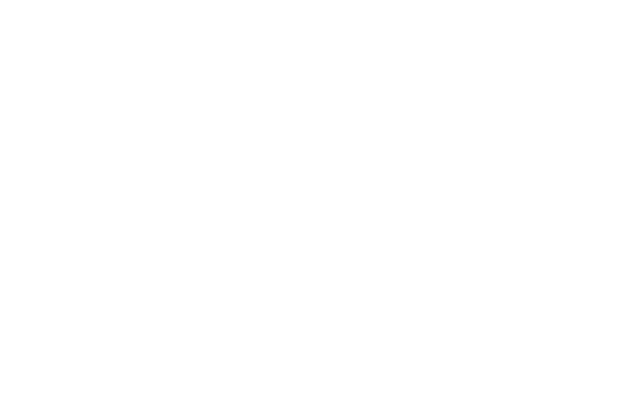
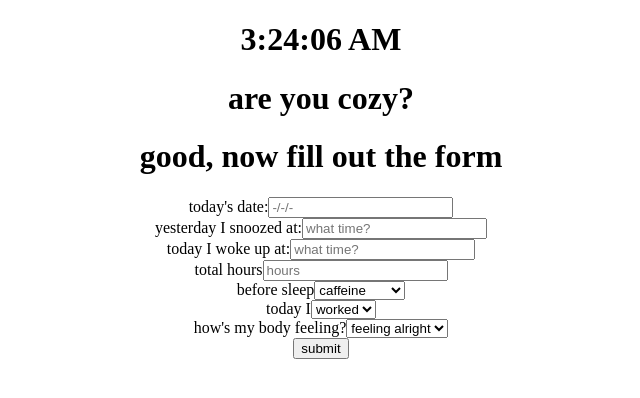
Before and after one commit to lilyshowlader/goodnight.me, a React (Create React App) app: page /days/new in a window 1280 px wide. Before the commit this address had no page. Shown: the top 398 px of the page, without its empty margins (319-959 px from the left). Built offline with nearby package versions, Linux system fonts and the light colour scheme; no server answers.

Commit message:
update day form with date

```diff
--- a/src/App.js
+++ b/src/App.js
@@ -7,9 +7,19 @@ import Day from './pages/Day/Day';
 // import NavBar from './components/NavBar/NavBar';
 import { Routes, Route} from 'react-router-dom'
 
-
+import { useNavigate } from 'react-router-dom';
+import { useState } from 'react';
+import * as dayService from "./services/dayService.js"
 
 function App() {
+  const navigate = useNavigate()
+  const [days, setDays] = useState([])
+
+  const handleAddDay = async (dayData) => {
+    const newDay = await dayService.create(dayData)
+    setDays([newDay, ...days])
+    navigate('/days')
+  }
 
   return (
     <div className="App">
@@ -19,8 +29,8 @@ function App() {
       <Route path='/' element={<Landing/>} />
       <Route path='/options' element={<Options />}/>
       <Route path='/useapp' element={<UseApp />}/>
-      <Route path='/viewlogs' element={<ViewDays/>}/>
-      <Route path='/logfortoday' element={<Day />}/>
+      <Route path='/days' element={<ViewDays title="no" handle="mymy"/>}/>
+      <Route path='/days/new' element={<Day handleAddDay={handleAddDay}/>}/>
       </Routes>
     </div>
 
--- a/src/pages/Day/Day.jsx
+++ b/src/pages/Day/Day.jsx
@@ -1,30 +1,46 @@
 import { useState } from "react";
 
-const Log = () => {
+
+
+const Day = (props) => {
   const [form, setForm]  = useState({
+    date: '',
     snoozedAt: '',
     wokeUp: '',
     totalHours: '',
     beforeSleep: '',
-    today: 'Working',
-    bodyCondition: '',
+    today: 'worked',
+    bodyCondition: 'feeling alright',
   })
+
 
 
   const handleChange = ({ target }) => {
     setForm({ ...form, [target.name]: target.value })
   }
 
-  // const handleSubmit = (e) => {
-  //   e.preventDefault()
-  //   handleAddBlog(form)
-  // }
+  const handleSubmit = (e) => {
+    e.preventDefault()
+    props.handleAddDay(form)
+  }
 
   return (
     <>
+    <h1>{new Date().toLocaleTimeString()}</h1>
     <h1>are you cozy?</h1>
     <h1>good, now fill out the form</h1>
-    <form>
+    <form onSubmit={handleSubmit}>
+    <label>today's date:</label>
+      <input
+          required
+          type="text"
+          name="date"
+          id="date-input"
+          value={form.date}
+          placeholder="-/-/-"
+          onChange={handleChange}
+        />
+        <br></br>
       <label>yesterday I snoozed at:</label>
       <input
           required
@@ -50,9 +66,10 @@ const Log = () => {
       <label>total hours</label>
       <input
           required
-          type="text"
+          type="number"
           name="totalHours"
           id="totalHours-input"
+          max={15}
           value={form.totalHours}
           placeholder="hours"
           onChange={handleChange}
@@ -109,4 +126,4 @@ const Log = () => {
   )
 }
 
-export default Log
+export default Day
--- a/src/pages/Options/Options.jsx
+++ b/src/pages/Options/Options.jsx
@@ -8,9 +8,9 @@ const Options = () => {
     <p><Link to='/useapp' className={styles.fontTwo}>how to use this app</Link></p>
     </div>
     <div className={styles.buttonContainer}>
-    <p><Link to='/viewlogs' className={styles.fontTwo}>view my sleep logs</Link></p>
+    <p><Link to='/days' className={styles.fontTwo}>view my sleep logs</Link></p>
     </div>
-    <p><Link to='/logfortoday'className={styles.fontTwo}>log for today</Link></p>
+    <p><Link to='/days/new'className={styles.fontTwo}>log for today</Link></p>
     </>
   )
 }
--- a/src/pages/ViewDays/ViewDays.jsx
+++ b/src/pages/ViewDays/ViewDays.jsx
@@ -1,9 +1,11 @@
 
 
-const ViewDays = (props) => {
+const ViewDays = ({title}) => {
+  console.log(title)
   return (
     <>
     <h1>hey</h1>
+    <h3>passing props {title}</h3>
     </>
   )
 }
--- /dev/null
+++ b/src/services/dayService.js
@@ -0,0 +1,29 @@
+const BASE_URL = `${process.env.REACT_APP_BACK_END_SERVER_URL}/api/days`
+
+
+const create = async (dayData) => {
+  // blogData will have a shape of:
+//   {
+//     "title": "string",
+//     "category": "string",
+//     "text": "string"
+//   }
+  try {
+    // POST http://localhost:3001/api/blogs
+    const res = await fetch(BASE_URL, {
+      method: 'POST',
+      // headers: {
+      //   "Authorization": `Bearer ${tokenService.getToken()}`,
+      //   'Content-Type': 'application/json'
+      // },
+      body: JSON.stringify(dayData)
+    })
+    return res.json()
+  } catch (error) {
+    console.log(error)
+  }
+}
+
+export {
+  create
+}
```
